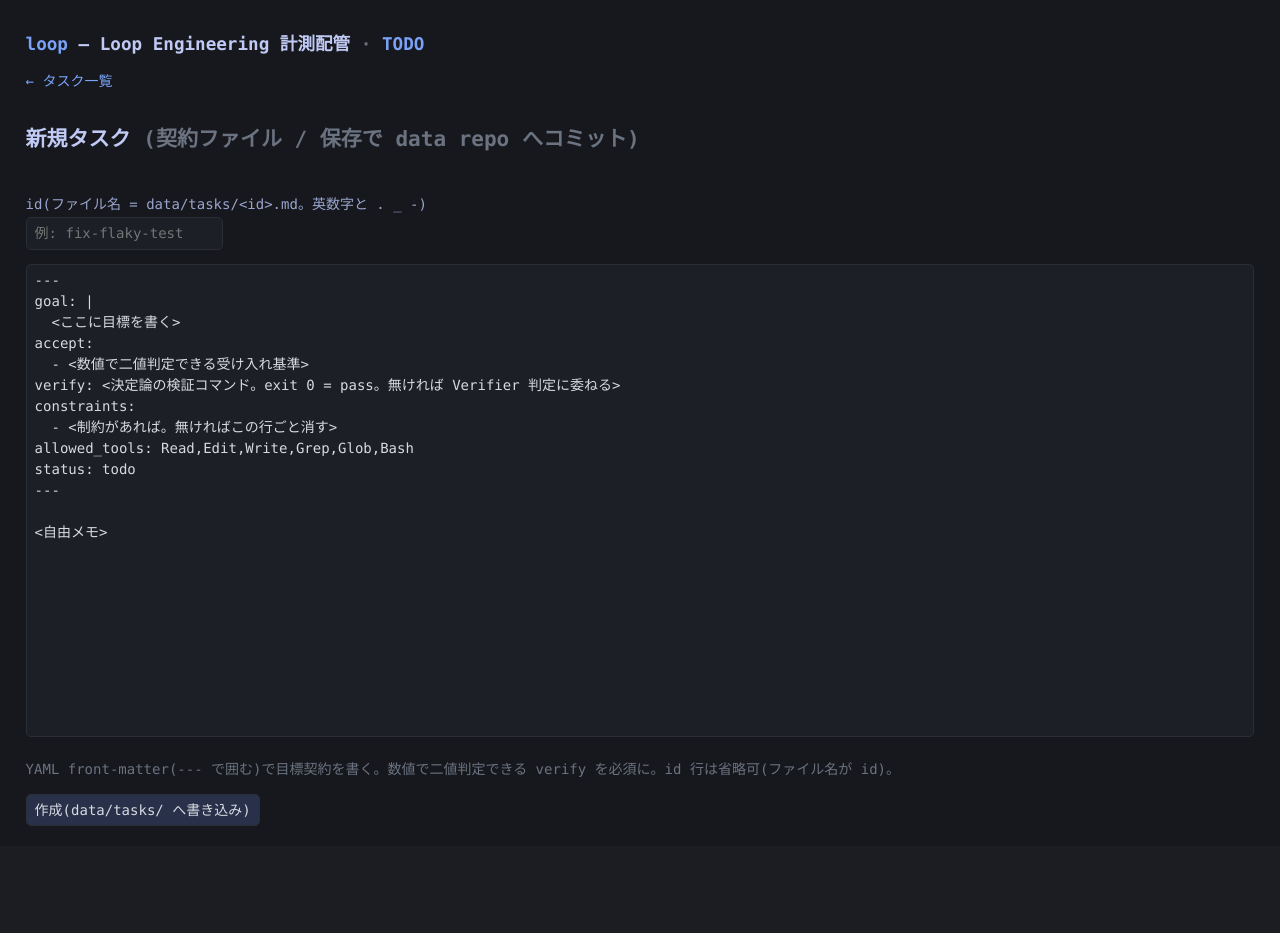
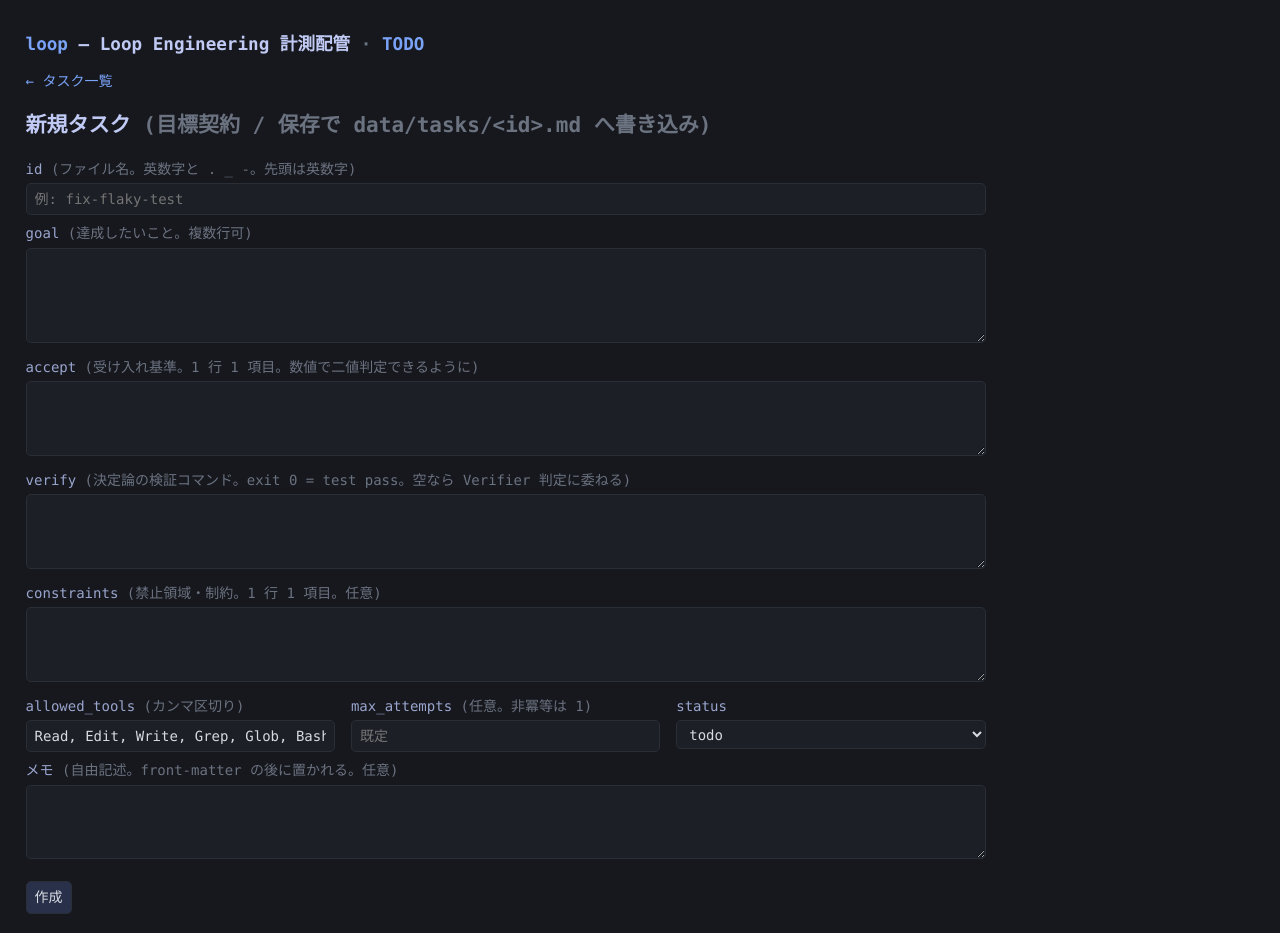
Before and after one commit to void2610/loop, a FastAPI app: page /todo/new in a window 1280 px wide. Before the commit the page ends 826 px from the top, so only its background shows below. Run offline with FastAPI, Linux system fonts and the light colour scheme; some libraries are stand-ins or nearby versions.

Commit message:
Web: TODO をフォーム UI 化(生 Markdown 直編集をやめる)
/todo/<id> と /todo/new を項目別フォームに刷新:
goal / accept(1行1項目) / verify / constraints(1行1項目) / allowed_tools(カンマ) /
max_attempts / status(select) / メモ。
- runner.read_task / write_task を追加。write_task は multi-line をリテラルブロック(|)で
  出力する SafeDumper で front-matter を安全に再構築(クォート崩れ・bool 誤解釈を回避)
- webapp は _fields_from_fm / _fm_from_form でフォーム⇄front-matter を変換
- 複雑タスク(複数行 goal/verify・リスト・max_attempts)の往復で内容保持・冪等を確認

Co-Authored-By: Claude Opus 4.8 (1M context) <noreply@anthropic.com>

```diff
--- a/webapp/main.py
+++ b/webapp/main.py
@@ -103,28 +103,54 @@ def judge(run_id: str, trust: str = Form(""), risk: str = Form(""),
 import re  # noqa: E402
 
 _SAFE_ID = re.compile(r"^[A-Za-z0-9][A-Za-z0-9._-]*$")
-
-NEW_TASK_TEMPLATE = """---
-goal: |
-  <ここに目標を書く>
-accept:
-  - <数値で二値判定できる受け入れ基準>
-verify: <決定論の検証コマンド。exit 0 = pass。無ければ Verifier 判定に委ねる>
-constraints:
-  - <制約があれば。無ければこの行ごと消す>
-allowed_tools: Read,Edit,Write,Grep,Glob,Bash
-status: todo
----
-
-<自由メモ>
-"""
+_STATUSES = ["todo", "pass", "fail", "timeout", "handoff"]
 
 
-def _task_path(task_id: str):
-    """id を安全な data/tasks/<id>.md パスに変換。不正なら None。"""
+def _safe_id(task_id: str) -> str | None:
+    task_id = (task_id or "").strip()
     if not task_id or not _SAFE_ID.match(task_id) or task_id.startswith(("_", ".")) or "/" in task_id:
         return None
-    return runner.TASKS_DIR / f"{task_id}.md"
+    return task_id
+
+
+def _fields_from_fm(task_id: str, fm: dict, body: str) -> dict:
+    """front-matter dict → フォーム用フィールド(リストは改行区切り文字列に)。"""
+    tools = fm.get("allowed_tools")
+    if isinstance(tools, list):
+        tools = ", ".join(tools)
+    return {
+        "task_id": task_id,
+        "goal": fm.get("goal", ""),
+        "accept": "\n".join(fm.get("accept") or []),
+        "verify": fm.get("verify", "") or "",
+        "constraints": "\n".join(fm.get("constraints") or []),
+        "allowed_tools": tools or "",
+        "max_attempts": fm.get("max_attempts", "") if fm.get("max_attempts") is not None else "",
+        "status": fm.get("status", "todo"),
+        "body": body,
+    }
+
+
+def _fm_from_form(task_id, goal, accept, verify, constraints, allowed_tools, max_attempts, status) -> dict:
+    """フォーム入力 → front-matter dict(順序を固定。空フィールドは省く)。"""
+    fm: dict = {"id": task_id, "goal": goal.strip("\n")}
+    acc = [x.strip() for x in (accept or "").splitlines() if x.strip()]
+    if acc:
+        fm["accept"] = acc
+    if (verify or "").strip():
+        fm["verify"] = verify.strip("\n")
+    cons = [x.strip() for x in (constraints or "").splitlines() if x.strip()]
+    if cons:
+        fm["constraints"] = cons
+    if (allowed_tools or "").strip():
+        fm["allowed_tools"] = allowed_tools.strip()
+    if str(max_attempts or "").strip():
+        try:
+            fm["max_attempts"] = int(max_attempts)
+        except ValueError:
+            pass
+    fm["status"] = status if status in _STATUSES else "todo"
+    return fm
 
 
 @app.get("/todo", response_class=HTMLResponse)
@@ -134,50 +160,60 @@ def todo_list(request: Request):
 
 @app.get("/todo/new", response_class=HTMLResponse)
 def todo_new(request: Request):
+    fields = {"task_id": "", "goal": "", "accept": "", "verify": "", "constraints": "",
+              "allowed_tools": "Read, Edit, Write, Grep, Glob, Bash", "max_attempts": "",
+              "status": "todo", "body": ""}
     return templates.TemplateResponse(request, "todo_edit.html", {
-        "task_id": "", "content": NEW_TASK_TEMPLATE, "is_new": True, "saved": False})
+        "f": fields, "is_new": True, "saved": False, "statuses": _STATUSES})
 
 
 @app.get("/todo/{task_id}", response_class=HTMLResponse)
 def todo_edit(request: Request, task_id: str, saved: int = 0):
-    p = _task_path(task_id)
-    if not p or not p.exists():
+    tid = _safe_id(task_id)
+    res = runner.read_task(tid) if tid else None
+    if res is None:
         return HTMLResponse(f"task not found: {task_id}", status_code=404)
+    fm, body = res
     return templates.TemplateResponse(request, "todo_edit.html", {
-        "task_id": task_id, "content": p.read_text(encoding="utf-8"), "is_new": False, "saved": bool(saved)})
+        "f": _fields_from_fm(tid, fm, body), "is_new": False, "saved": bool(saved), "statuses": _STATUSES})
 
 
 @app.post("/todo/new")
-def todo_create(task_id: str = Form(""), content: str = Form("")):
-    p = _task_path(task_id.strip())
-    if not p:
+def todo_create(task_id: str = Form(""), goal: str = Form(""), accept: str = Form(""),
+                verify: str = Form(""), constraints: str = Form(""), allowed_tools: str = Form(""),
+                max_attempts: str = Form(""), status: str = Form("todo"), body: str = Form("")):
+    tid = _safe_id(task_id)
+    if not tid:
         return HTMLResponse("不正な id です(英数字と . _ - のみ、先頭は英数字)。", status_code=400)
-    if p.exists():
-        return HTMLResponse(f"既に存在します: {task_id}", status_code=409)
-    runner.TASKS_DIR.mkdir(parents=True, exist_ok=True)
-    p.write_text((content or NEW_TASK_TEMPLATE).replace("\r\n", "\n"), encoding="utf-8")
-    runner.auto_commit(runner.DATA, [p], f"todo: {task_id} を新規作成")
-    return RedirectResponse(f"/todo/{task_id}?saved=1", status_code=303)
+    if (runner.TASKS_DIR / f"{tid}.md").exists():
+        return HTMLResponse(f"既に存在します: {tid}", status_code=409)
+    fm = _fm_from_form(tid, goal, accept, verify, constraints, allowed_tools, max_attempts, status)
+    p = runner.write_task(tid, fm, body)
+    runner.auto_commit(runner.DATA, [p], f"todo: {tid} を新規作成")
+    return RedirectResponse(f"/todo/{tid}?saved=1", status_code=303)
 
 
 @app.post("/todo/{task_id}")
-def todo_save(task_id: str, content: str = Form("")):
-    p = _task_path(task_id)
-    if not p:
+def todo_save(task_id: str, goal: str = Form(""), accept: str = Form(""), verify: str = Form(""),
+              constraints: str = Form(""), allowed_tools: str = Form(""), max_attempts: str = Form(""),
+              status: str = Form("todo"), body: str = Form("")):
+    tid = _safe_id(task_id)
+    if not tid:
         return HTMLResponse("invalid id", status_code=400)
-    runner.TASKS_DIR.mkdir(parents=True, exist_ok=True)
-    p.write_text(content.replace("\r\n", "\n"), encoding="utf-8")
-    runner.auto_commit(runner.DATA, [p], f"todo: {task_id} を編集")
-    return RedirectResponse(f"/todo/{task_id}?saved=1", status_code=303)
+    fm = _fm_from_form(tid, goal, accept, verify, constraints, allowed_tools, max_attempts, status)
+    p = runner.write_task(tid, fm, body)
+    runner.auto_commit(runner.DATA, [p], f"todo: {tid} を編集")
+    return RedirectResponse(f"/todo/{tid}?saved=1", status_code=303)
 
 
 @app.post("/todo/{task_id}/delete")
 def todo_delete(task_id: str):
-    p = _task_path(task_id)
+    tid = _safe_id(task_id)
+    p = runner.TASKS_DIR / f"{tid}.md" if tid else None
     if p and p.exists():
         p.unlink()
         runner.git(runner.DATA, "add", "-A", "--", "tasks")
-        runner.git(runner.DATA, "commit", "-q", "-m", f"todo: {task_id} を削除")
+        runner.git(runner.DATA, "commit", "-q", "-m", f"todo: {tid} を削除")
     return RedirectResponse("/todo", status_code=303)
 
 
--- a/webapp/templates/base.html
+++ b/webapp/templates/base.html
@@ -41,6 +41,13 @@
     .judgment-form textarea { flex:1 1 0; min-height:3rem; width:100%; max-width:100%; resize:none; }
     .judgment-form textarea.grow2 { flex:2.2 1 0; }
     .judgment-form .actions { padding-top:.5rem; }
+    /* タスク編集フォーム */
+    .task-form { max-width: 60rem; }
+    .task-form input, .task-form textarea, .task-form select { width: 100%; }
+    .task-form textarea { resize: vertical; }
+    .task-form .row { display:flex; gap:1rem; flex-wrap:wrap; }
+    .task-form .row > div { flex:1; min-width:12rem; }
+    .task-form .actions { margin-top:1rem; }
     .muted{color:#6b7280;} fieldset{border:1px solid #2a2e37;border-radius:.4rem;margin:.4rem 0;}
     label{display:block;color:#9aa5ce;margin:.5rem 0 .2rem;}
     dl{display:grid;grid-template-columns:max-content 1fr;gap:.1rem .8rem;margin:0;}
--- a/webapp/templates/todo_edit.html
+++ b/webapp/templates/todo_edit.html
@@ -1,22 +1,52 @@
 {% extends "base.html" %}
-{% block title %}{{ "新規タスク" if is_new else task_id }} — TODO — loop{% endblock %}
+{% block title %}{{ "新規タスク" if is_new else f.task_id }} — TODO — loop{% endblock %}
 {% block body %}
 <p><a href="/todo">← タスク一覧</a></p>
 {% if saved %}<p class="pass">保存しました(data repo へコミット済み)。</p>{% endif %}
 
-<div class="review-pane">
-  <h2>{% if is_new %}新規タスク{% else %}{{ task_id }} を編集{% endif %}
-      <span class="muted">(契約ファイル / 保存で data repo へコミット)</span></h2>
-  <form class="judgment-form" method="post" action="{% if is_new %}/todo/new{% else %}/todo/{{ task_id }}{% endif %}">
-    {% if is_new %}
-    <p><label for="task_id">id(ファイル名 = data/tasks/&lt;id&gt;.md。英数字と . _ -)</label>
-       <input id="task_id" name="task_id" placeholder="例: fix-flaky-test" required pattern="[A-Za-z0-9][A-Za-z0-9._-]*"></p>
-    {% endif %}
-    <textarea name="content" spellcheck="false">{{ content }}</textarea>
-    <div class="actions">
-      <p class="muted">YAML front-matter(--- で囲む)で目標契約を書く。数値で二値判定できる verify を必須に。id 行は省略可(ファイル名が id)。</p>
-      <button type="submit">{% if is_new %}作成{% else %}保存{% endif %}(data/tasks/ へ書き込み)</button>
+<h2 style="max-width:60rem">{% if is_new %}新規タスク{% else %}{{ f.task_id }} を編集{% endif %}
+    <span class="muted">(目標契約 / 保存で data/tasks/&lt;id&gt;.md へ書き込み)</span></h2>
+
+<form class="task-form" method="post" action="{% if is_new %}/todo/new{% else %}/todo/{{ f.task_id }}{% endif %}">
+  {% if is_new %}
+  <label for="task_id">id <span class="muted">(ファイル名。英数字と . _ -。先頭は英数字)</span></label>
+  <input id="task_id" name="task_id" required pattern="[A-Za-z0-9][A-Za-z0-9._-]*" placeholder="例: fix-flaky-test" value="{{ f.task_id }}">
+  {% endif %}
+
+  <label for="goal">goal <span class="muted">(達成したいこと。複数行可)</span></label>
+  <textarea id="goal" name="goal" rows="4" required>{{ f.goal }}</textarea>
+
+  <label for="accept">accept <span class="muted">(受け入れ基準。1 行 1 項目。数値で二値判定できるように)</span></label>
+  <textarea id="accept" name="accept" rows="3">{{ f.accept }}</textarea>
+
+  <label for="verify">verify <span class="muted">(決定論の検証コマンド。exit 0 = test pass。空なら Verifier 判定に委ねる)</span></label>
+  <textarea id="verify" name="verify" rows="3" spellcheck="false">{{ f.verify }}</textarea>
+
+  <label for="constraints">constraints <span class="muted">(禁止領域・制約。1 行 1 項目。任意)</span></label>
+  <textarea id="constraints" name="constraints" rows="3">{{ f.constraints }}</textarea>
+
+  <div class="row">
+    <div>
+      <label for="allowed_tools">allowed_tools <span class="muted">(カンマ区切り)</span></label>
+      <input id="allowed_tools" name="allowed_tools" value="{{ f.allowed_tools }}" placeholder="Read, Edit, Write, Bash">
     </div>
-  </form>
-</div>
+    <div>
+      <label for="max_attempts">max_attempts <span class="muted">(任意。非冪等は 1)</span></label>
+      <input id="max_attempts" name="max_attempts" type="number" min="1" value="{{ f.max_attempts }}" placeholder="既定">
+    </div>
+    <div>
+      <label for="status">status</label>
+      <select id="status" name="status">
+        {% for s in statuses %}<option value="{{ s }}" {% if s == f.status %}selected{% endif %}>{{ s }}</option>{% endfor %}
+      </select>
+    </div>
+  </div>
+
+  <label for="body">メモ <span class="muted">(自由記述。front-matter の後に置かれる。任意)</span></label>
+  <textarea id="body" name="body" rows="3">{{ f.body }}</textarea>
+
+  <div class="actions">
+    <button type="submit">{% if is_new %}作成{% else %}保存{% endif %}</button>
+  </div>
+</form>
 {% endblock %}
```
Also changed, not shown: runner.py (+37 -0 lines).
